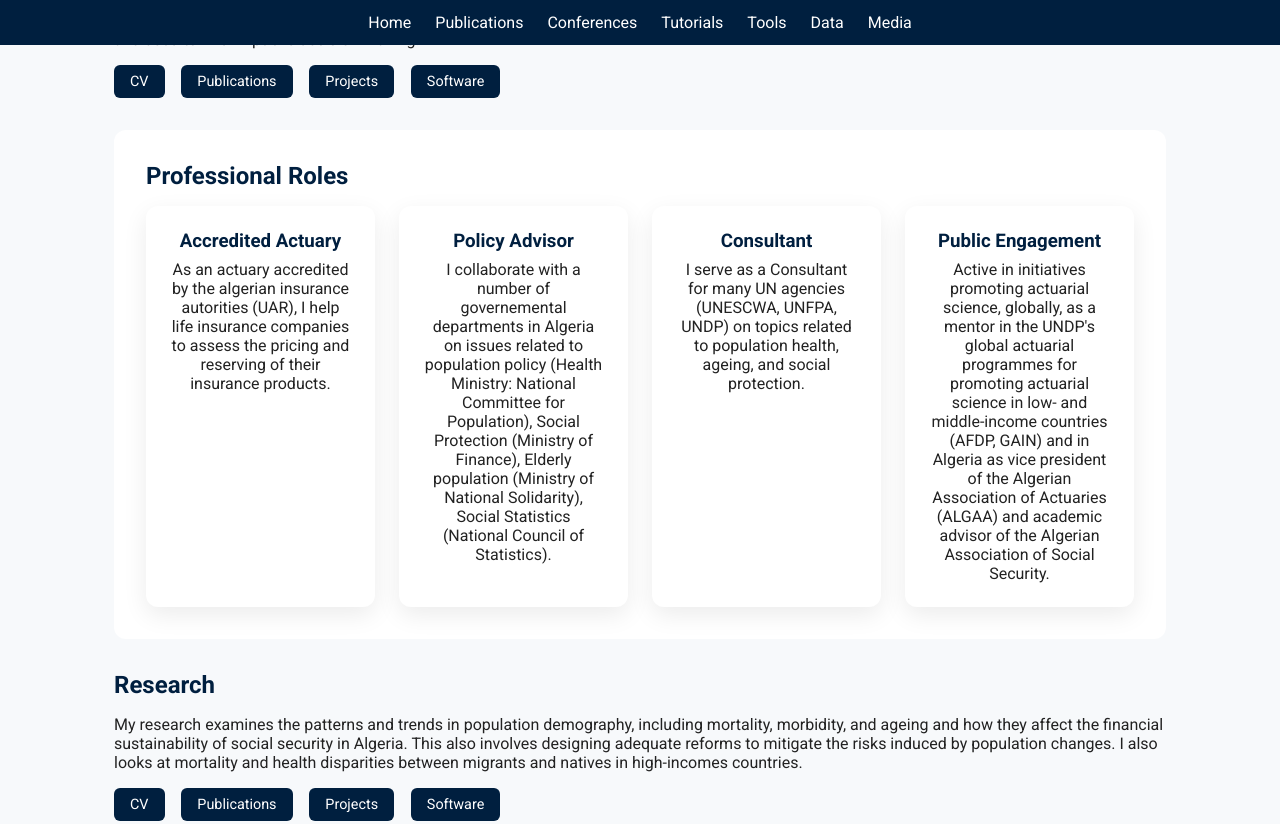
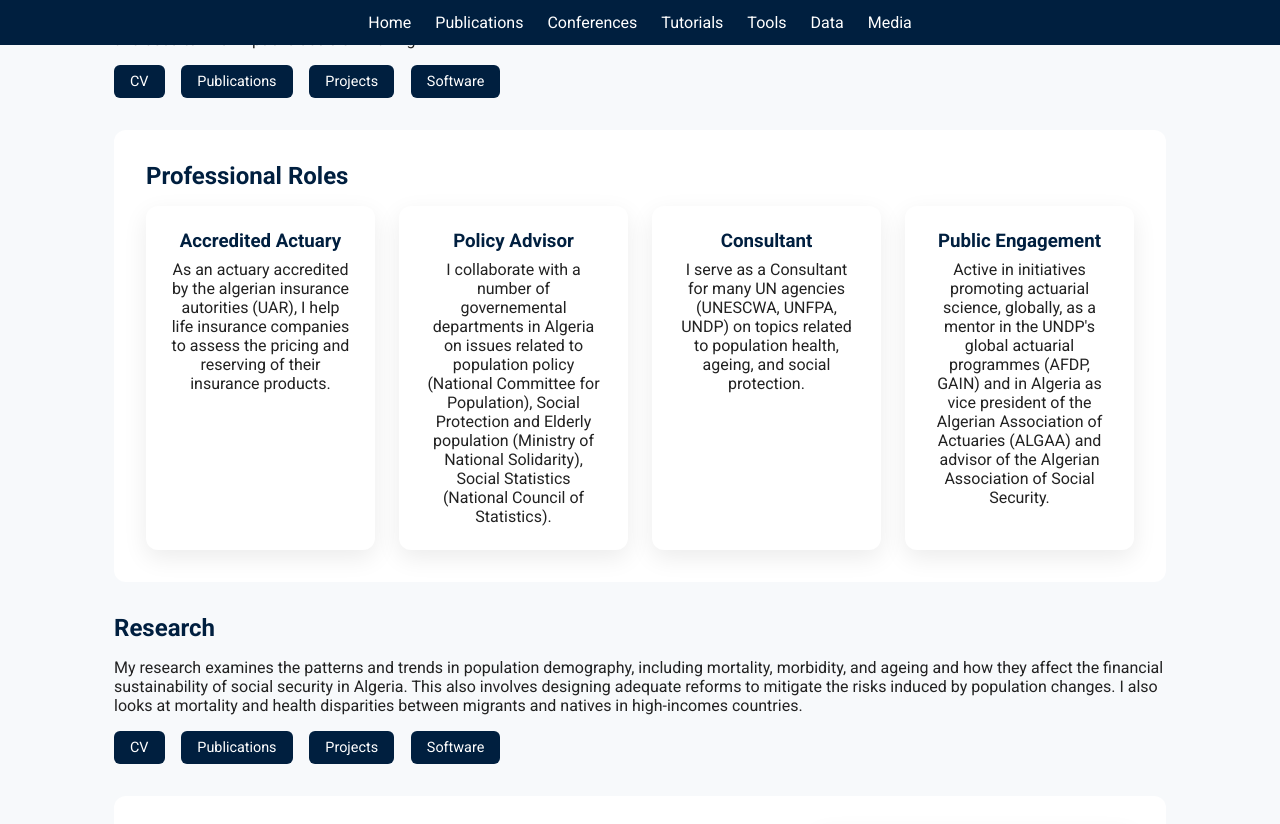
Before and after one commit to Farid-FLICI/farid-flici.github.io, a Jekyll site: the page index2.html, which Jekyll copies as it is, in a window 1280 px wide and 900 px high, scrolled down 364 px, cut to the strip 0-824 px from the top of the window. Built offline with Jekyll 4.4.1, drawn with Linux system fonts in a browser that asks for light colours.

Commit message:
Update index2.html

```diff
--- a/index2.html
+++ b/index2.html
@@ -165,8 +165,8 @@ footer{  background:var(--primary);  color:white;  text-align:center;  padding:2
 
     <div class="role-card">
       <h3>Policy Advisor</h3>
-      <p>I collaborate with a number of governemental departments in Algeria on issues related to population policy (Health Ministry: National Committee for Population), Social Protection
-        (Ministry of Finance), Elderly population (Ministry of National Solidarity), Social Statistics (National Council of Statistics).</p>
+      <p>I collaborate with a number of governemental departments in Algeria on issues related to population policy (National Committee for Population), Social Protection and Elderly population
+        (Ministry of National Solidarity), Social Statistics (National Council of Statistics).</p>
     </div>
 
     <div class="role-card">
@@ -176,8 +176,8 @@ footer{  background:var(--primary);  color:white;  text-align:center;  padding:2
 
     <div class="role-card">
       <h3>Public Engagement</h3>
-      <p>Active in initiatives promoting actuarial science, globally, as a mentor in the UNDP's global actuarial programmes for promoting actuarial science in low- and middle-income countries (AFDP, GAIN)
-        and in Algeria as vice president of the Algerian Association of Actuaries (ALGAA) and academic advisor of the Algerian Association of Social Security.</p>
+      <p>Active in initiatives promoting actuarial science, globally, as a mentor in the UNDP's global actuarial programmes (AFDP, GAIN)
+        and in Algeria as vice president of the Algerian Association of Actuaries (ALGAA) and advisor of the Algerian Association of Social Security.</p>
     </div>
 
   </div>
```
